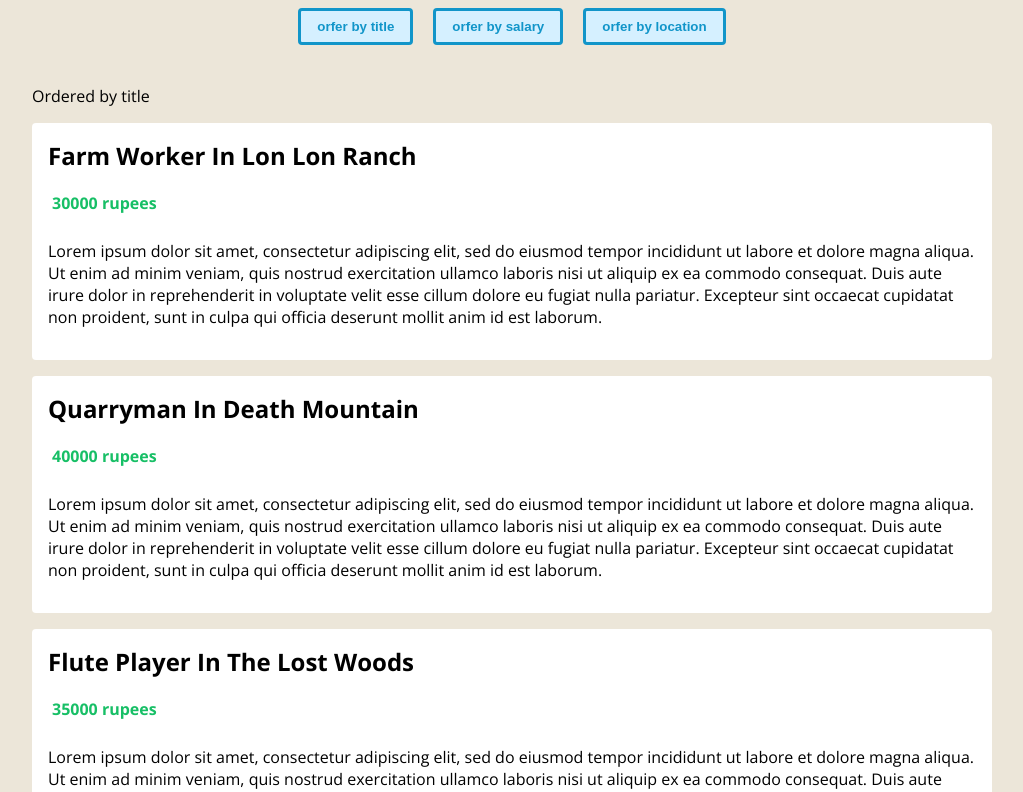
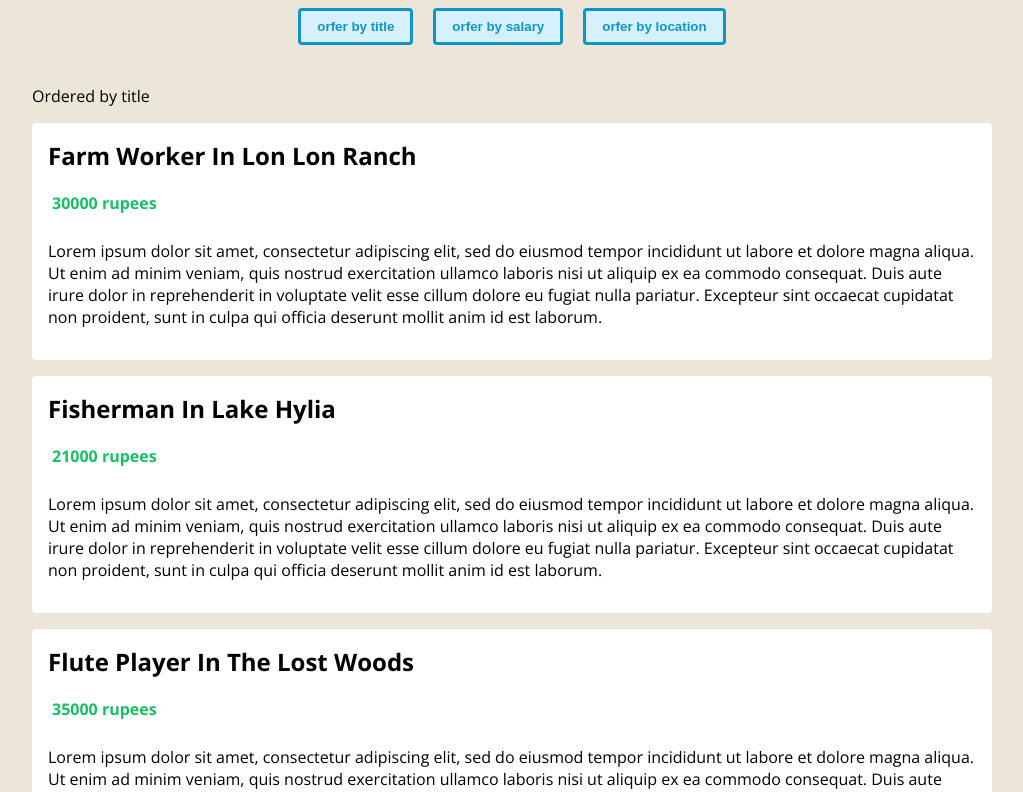
Before and after one commit to e205723/typescript_with_vue_setup, a Vue app in the folder application/: page / in a window 1280 px wide. Shown: the top 792 px of the page, without its empty margins (128-1151 px from the left). Built offline with nearby package versions, Linux system fonts and the light colour scheme.

Commit message:
Computed_Values

```diff
--- a/application/src/App.vue
+++ b/application/src/App.vue
@@ -14,8 +14,8 @@
 <script lang="ts">
 import { defineComponent, ref } from 'vue';
 import JobList from './components/JobsList.vue'
-import Job from './types/Job'
-import OrderTerm from './types/OrderTerm'
+import Job from '@/types/Job'
+import OrderTerm from '@/types/OrderTerm'
 
 export default defineComponent({
   name: 'App',
--- a/application/src/components/JobsList.vue
+++ b/application/src/components/JobsList.vue
@@ -2,7 +2,7 @@
   <div class="job-list">
     <p>Ordered by {{ order }}</p>
     <ul>
-      <li v-for="job in jobs" :key="job.id">
+      <li v-for="job in orderedJobs" :key="job.id">
         <h2>{{ job.title }} in {{ job.location }}</h2>
         <div class="salary">
           <p> {{ job.salary }} rupees</p>
@@ -16,7 +16,7 @@
 </template>
 
 <script lang="ts">
-import { defineComponent, PropType } from 'vue'
+import { defineComponent, PropType, computed } from 'vue'
 import Job from '@/types/Job'
 import OrderTerm from '@/types/OrderTerm'
 
@@ -30,7 +30,15 @@
       required: true,
       type: String as PropType<OrderTerm>
     }
-  }
+  },
+  setup(props) {
+    const orderedJobs = computed(() => {
+      return [...props.jobs].sort((a: Job, b: Job) => {
+        return a[props.order] > b[props.order] ? 1 : -1
+      })
+    })
+    return { orderedJobs }
+  },
 })
 </script>
 
```
